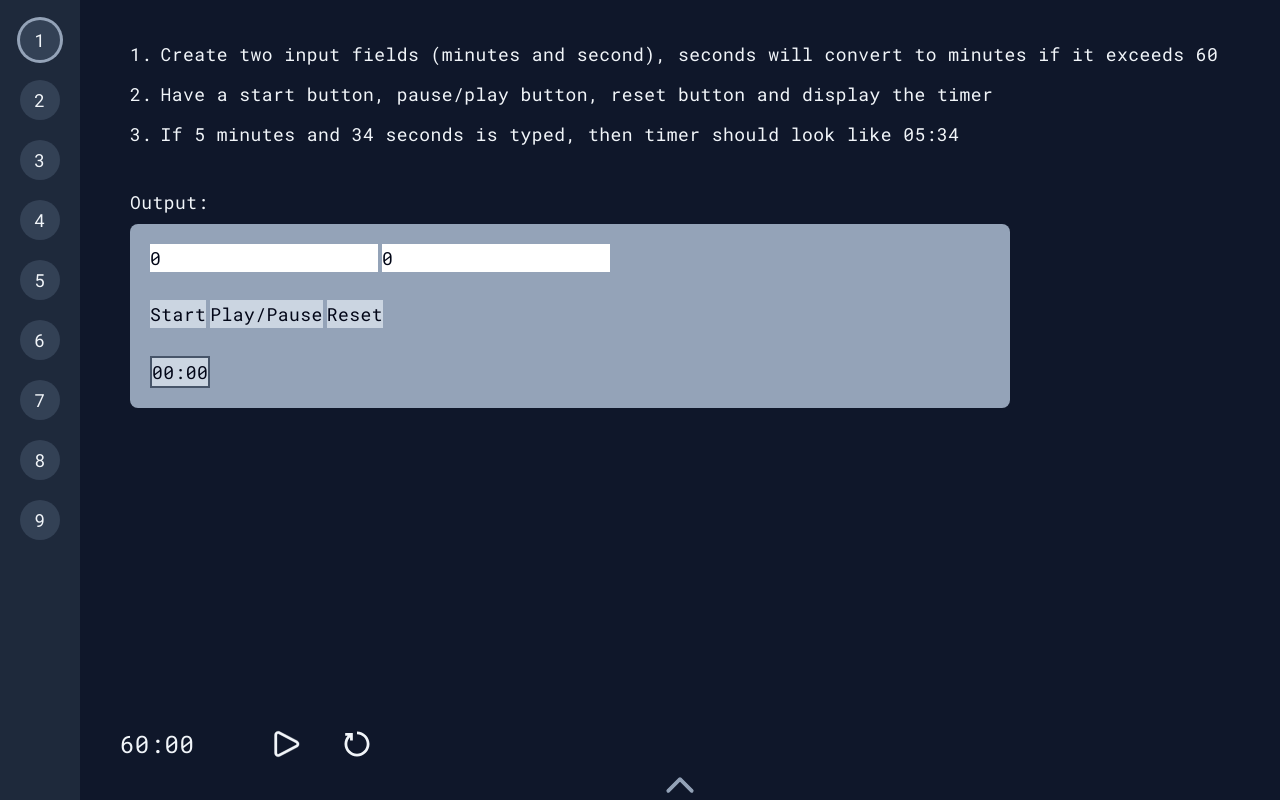
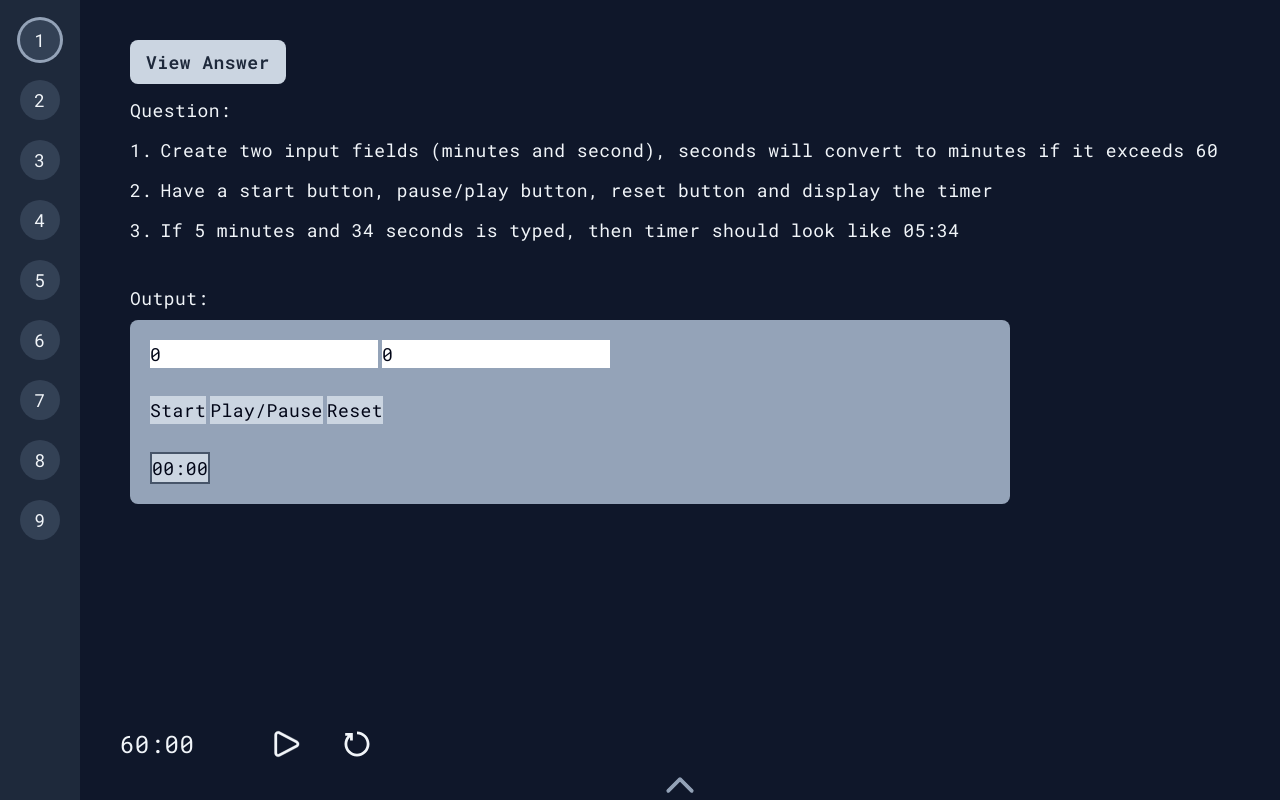
Before and after one commit to syedmhdm/machine-coding, a React (Vite) app: page / in a window 1280 px wide. Built offline with nearby package versions, Linux system fonts and the light colour scheme; no server answers.

Commit message:
added call to action button for viewing answer

```diff
--- a/src/App.tsx
+++ b/src/App.tsx
@@ -102,6 +102,12 @@ function App() {
                     exit={{ opacity: 0 }}
                     transition={{ duration: 0.3 }}
                   >
+                    <button
+                      className='inline-flex items-center px-4 py-2 font-bold rounded-lg text-slate-800 bg-slate-300 hover:bg-slate-400'
+                      onClick={handleUpArrowClick}
+                    >
+                      View Answer
+                    </button>
                     <Question
                       questionPoints={questionPoints[selected]}
                       dataSet={appData[selected].dataSet}
--- a/src/components/Question.tsx
+++ b/src/components/Question.tsx
@@ -10,6 +10,11 @@ export default function Question({
   return (
     <>
       <div>
+        <div className='py-3 '>
+          <p className='flex gap-2'>
+            <span>Question:</span>
+          </p>
+        </div>{" "}
         {questionPoints.map((point, i) => (
           <div className='pb-3' key={i}>
             <p className='flex gap-2'>
```
